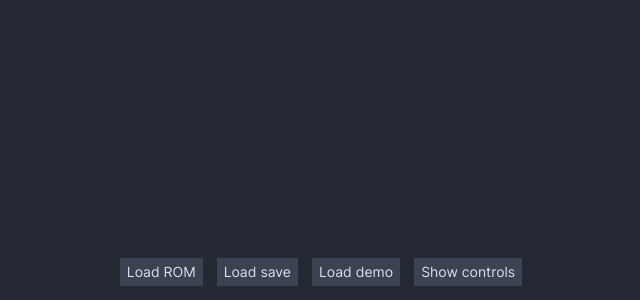
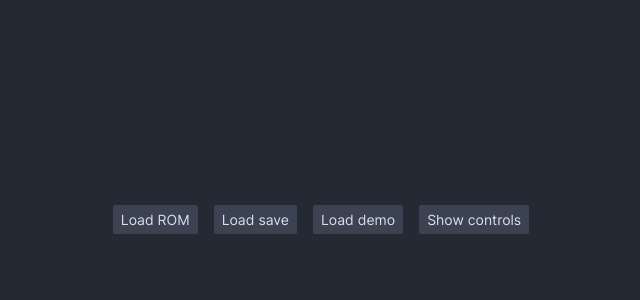
Before and after one commit to jsmolka/eggvance-wasm, a Vue app: page / in a window 1280 px wide. Shown: the part 605-905 px from the top of the page, without its empty margins (319-959 px from the left). After the commit the page ends 839 px from the top, so only its background shows below. Built offline with nearby package versions, Linux system fonts and the light colour scheme; no server answers.

Commit message:
minor changes

```diff
--- a/src/App.vue
+++ b/src/App.vue
@@ -1,5 +1,5 @@
 <template>
-  <div class="flex justify-center items-center min-h-screen p-4">
+  <div class="flex justify-center items-center h-full p-4">
     <div class="flex flex-col items-center gap-4 w-full max-w-screen-xl">
       <canvas id="canvas" class="w-full aspect-[3/2] pointer-events-none select-none" />
       <input hidden ref="inputGba" type="file" accept=".gba" @change="eggvance.loadGba()" />
--- a/src/components/Button.vue
+++ b/src/components/Button.vue
@@ -19,6 +19,7 @@ defineProps({
   @apply py-1;
   @apply bg-gray-6;
   @apply text-gray-2;
+  @apply rounded-sm;
   @apply select-none;
 
   &:hover {
--- a/src/components/Controls.vue
+++ b/src/components/Controls.vue
@@ -86,7 +86,7 @@
     @apply px-2.5;
     @apply py-1.5;
     @apply border;
-    @apply border-gray-4;
+    @apply border-gray-6;
   }
 }
 </style>
--- a/src/main.scss
+++ b/src/main.scss
@@ -32,7 +32,13 @@
   --blue-3: #5e81ac; // hsv(213, 45, 67)
 }
 
-html {
+html,
+body,
+#app {
+  height: 100%;
+}
+
+body {
   @apply bg-gray-8;
   @apply text-gray-2;
 
```
Also changed, not shown: 1 other file (tests, documents, lock files or other folders).
